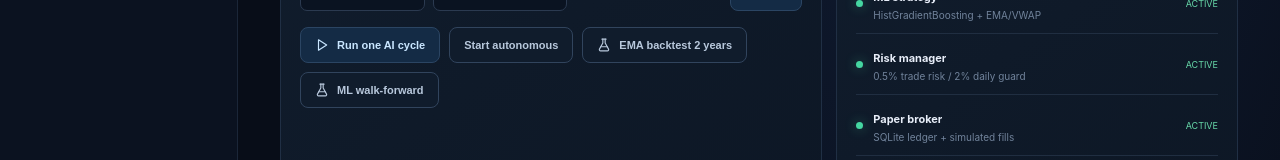
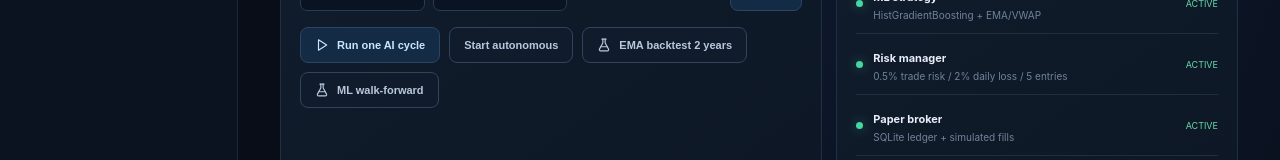
Before and after one commit to musammilvilayil/trading, a React (Vite) app in the folder frontend/: page / in a window 1280 px wide. Shown: the part 610-770 px from the top of the page. Built offline with nearby package versions, Linux system fonts and the light colour scheme; no server answers.

Commit message:
Show daily entry cap in risk controls

```diff
--- a/frontend/src/main.jsx
+++ b/frontend/src/main.jsx
@@ -221,7 +221,7 @@ function App() {
           <div className="action-row"><button onClick={runAutonomous} disabled={autoBusy}><Play size={14}/>{autoBusy?'Running agent…':'Run one AI cycle'}</button><button className="secondary" onClick={autoStatus?.running ? stopAutomation : startAutomation} disabled={autoBusy}>{autoStatus?.running ? 'Stop autonomous' : 'Start autonomous'}</button><button className="secondary" onClick={runBacktest} disabled={backtestBusy}><FlaskConical size={14}/>{backtestBusy?'Testing…':'EMA backtest 2 years'}</button><button className="secondary" onClick={runMlBacktest} disabled={mlBacktestBusy}><FlaskConical size={14}/>{mlBacktestBusy?'Evaluating…':'ML walk-forward'}</button></div>
         </article>
         <article className="panel agents"><div className="panel-title"><div><span className="eyebrow">AUTOMATION LAYER</span><h2>Agent status</h2></div><Cpu size={19}/></div>
-          {[['Market research','Yahoo Finance historical adapter','active'],['ML strategy','HistGradientBoosting + EMA/VWAP','active'],['Risk manager','0.5% trade risk / 2% daily guard','active'],['Paper broker','SQLite ledger + simulated fills','active'],['Live execution','Not implemented / disabled','locked']].map(([a,b,c])=><div className="agent-row" key={a}><span className="agent-dot"/><div><b>{a}</b><small>{b}</small></div><span className={'agent-state '+c}>{c}</span></div>)}
+          {[['Market research','Yahoo Finance historical adapter','active'],['ML strategy','HistGradientBoosting + EMA/VWAP','active'],['Risk manager','0.5% trade risk / 2% daily loss / 5 entries','active'],['Paper broker','SQLite ledger + simulated fills','active'],['Live execution','Not implemented / disabled','locked']].map(([a,b,c])=><div className="agent-row" key={a}><span className="agent-dot"/><div><b>{a}</b><small>{b}</small></div><span className={'agent-state '+c}>{c}</span></div>)}
         </article>
       </div>
       <article className="panel dhan-panel">
```
